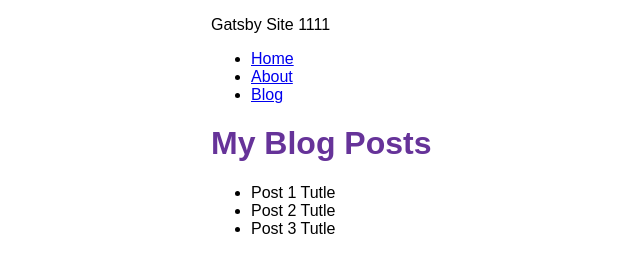
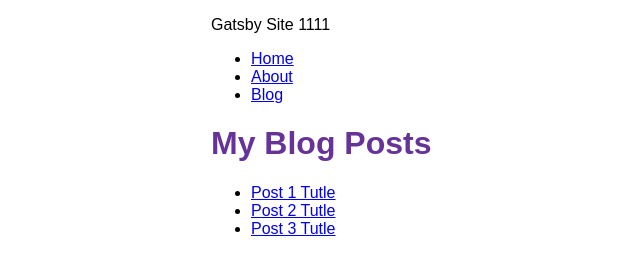
Before and after one commit to alextula26/gatsby-site, a Gatsby site: page /blog in a window 1280 px wide. Shown: the whole page, without its empty margins (179-819 px from the left). Built offline with nearby package versions, Linux system fonts and the light colour scheme; Gatsby itself is replaced by a stand-in of ours.

Commit message:
refactoring blog.js

```diff
--- a/gatsby-config.js
+++ b/gatsby-config.js
@@ -12,8 +12,8 @@ module.exports = {
     {
       resolve: "gatsby-source-filesystem",
       options: {
-        name: `blog`,
-        path: `${__dirname}/src/blog`,
+        name: `blogs`,
+        path: `${__dirname}/src/blogs`,
       }
     },
   ],
--- a/src/blog/post3.md
+++ b/src/blogs/post1.md
@@ -1,11 +1,11 @@
 ---
-title: Post 3 Tutle
-category: Canada
-url: post3-link
+title: Post 1 Tutle
+category: russia
+url: post1-link
 ---
 
-# Post 3
-## Descriptions Post 3
-### Text Post 3
+# Post 1
+## Descriptions Post 1
+### Text Post 1
 
 **Lorem Ipsum - это текст-"рыба"**, часто используемый в печати и вэб-дизайне. Lorem Ipsum является стандартной "рыбой" для текстов на латинице с начала XVI века. В то время некий безымянный печатник создал большую коллекцию размеров и форм шрифтов, используя Lorem Ipsum для распечатки образцов. Lorem Ipsum не только успешно пережил без заметных изменений пять веков, но и перешагнул в электронный дизайн. Его популяризации в новое время послужили публикация листов Letraset с образцами Lorem Ipsum в 60-х годах и, в более недавнее время, программы электронной вёрстки типа Aldus PageMaker, в шаблонах которых используется Lorem Ipsum.
--- a/src/blog/post2.md
+++ b/src/blogs/post2.md
@@ -1,6 +1,6 @@
 ---
 title: Post 2 Tutle
-category: USA
+category: usa
 url: post2-link
 ---
 
--- a/src/blog/post1.md
+++ b/src/blogs/post3.md
@@ -1,11 +1,11 @@
 ---
-title: Post 1 Tutle
-category: Russia
-url: post1-link
+title: Post 3 Tutle
+category: canada
+url: post3-link
 ---
 
-# Post 1
-## Descriptions Post 1
-### Text Post 1
+# Post 3
+## Descriptions Post 3
+### Text Post 3
 
 **Lorem Ipsum - это текст-"рыба"**, часто используемый в печати и вэб-дизайне. Lorem Ipsum является стандартной "рыбой" для текстов на латинице с начала XVI века. В то время некий безымянный печатник создал большую коллекцию размеров и форм шрифтов, используя Lorem Ipsum для распечатки образцов. Lorem Ipsum не только успешно пережил без заметных изменений пять веков, но и перешагнул в электронный дизайн. Его популяризации в новое время послужили публикация листов Letraset с образцами Lorem Ipsum в 60-х годах и, в более недавнее время, программы электронной вёрстки типа Aldus PageMaker, в шаблонах которых используется Lorem Ipsum.
--- a/src/pages/blog.js
+++ b/src/pages/blog.js
@@ -1,17 +1,19 @@
 import * as React from 'react'
 import Layout from './layout'
-import { graphql } from 'gatsby'
+import { graphql, Link } from 'gatsby'
 
 const BlogPage = ({ data }) => {
+  const { nodes } = data.allMarkdownRemark
   return (
     <Layout pageTitle="My Blog Posts">
       <ul>
       {
-        data.allMarkdownRemark.nodes.map(node => (
-          <li key={node.frontmatter.url}>
-            {node.frontmatter.title}
-          </li>
-        ))
+        nodes.map(node => {
+          const { category, url, title } = node.frontmatter;
+          return (<li key={node.frontmatter.url}>
+            <Link key={node.id} to={`/blogs/${category}/${url}`}>{title}</Link>
+          </li> )
+        })
       }
       </ul>
     </Layout>
@@ -19,10 +21,10 @@ const BlogPage = ({ data }) => {
 }
 
 export const query = graphql`
-  query {
+  query BlogPage {
     allMarkdownRemark {
       nodes {
-        html
+        id
         frontmatter {
           category
           title
```
Also changed, not shown: 2 other files.
